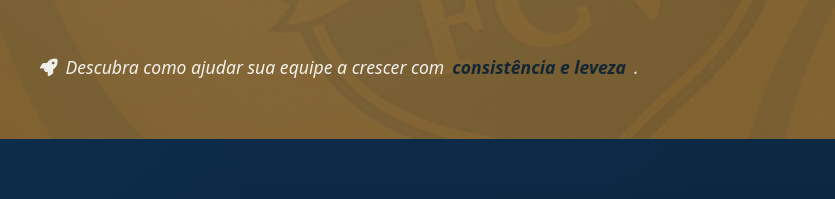
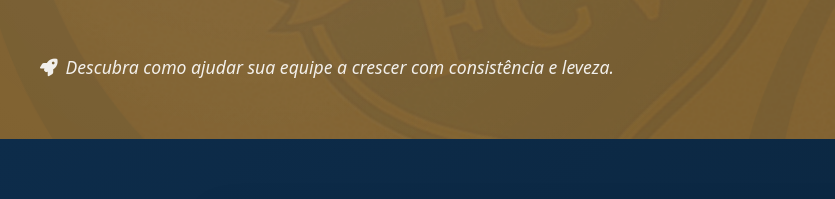
Before and after one commit to Fabianevaz/my-site, a plain HTML site: page index.html in a window 1280 px wide. Shown: the part 601-800 px from the top of the page, 0-835 px from the left. Drawn offline with Linux system fonts and the light colour scheme.

```diff
--- a/index.html
+++ b/index.html
@@ -49,7 +49,7 @@
 
       <p class="topo-cta">
         <i class="fas fa-rocket"></i>
-        Descubra como ajudar sua equipe a crescer com <strong>consistência e leveza</strong>.
+        Descubra como ajudar sua equipe a crescer com consistência e leveza.
       </p>
     </div>
 
```
